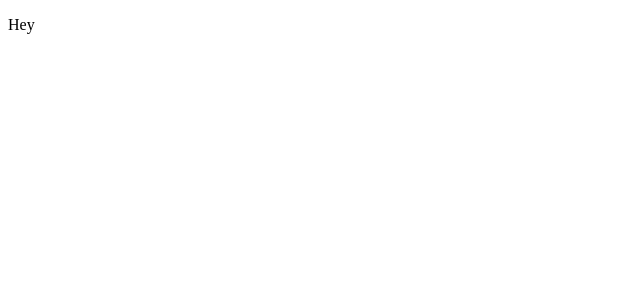
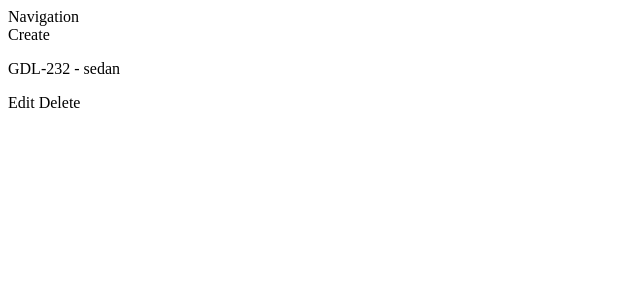
Before and after one commit to akosfi/donehw, a React (Create React App) app: page / in a window 1280 px wide. Shown: the top 300 px of the page, without its empty margins (0-640 px from the left). Built offline with nearby package versions, Linux system fonts and the light colour scheme.

Commit message:
[feature] Basic layout for car pages.

```diff
--- a/package.json
+++ b/package.json
@@ -16,6 +16,7 @@
     "@types/react": "^17.0.38",
     "@types/react-dom": "^17.0.11",
     "@types/react-redux": "^7.1.22",
+    "@types/react-router-dom": "^5.3.2",
     "@types/redux": "^3.6.0",
     "@types/redux-saga": "^0.10.5",
     "@types/uuid": "^8.3.4",
@@ -23,6 +24,7 @@
     "react": "^17.0.2",
     "react-dom": "^17.0.2",
     "react-redux": "^7.2.6",
+    "react-router-dom": "^6.2.1",
     "react-scripts": "5.0.0",
     "redux": "^4.1.2",
     "redux-saga": "^1.1.3",
--- a/src/App.tsx
+++ b/src/App.tsx
@@ -1,8 +1,12 @@
 import React, { FC, memo, useEffect } from "react";
 import { useDispatch } from "react-redux";
+import { Routes, Route } from "react-router-dom";
 //
 import { CarActions } from "redux/car/slice";
 import { RouteActions } from "redux/route/slice";
+import Navigation from "components/common/Navigation";
+import CarsPage from "components/pages/CarsPage";
+import CarsEditPage from "components/pages/CarsEditPage";
 
 const App: FC = () => {
     const dispatch = useDispatch();
@@ -12,7 +16,16 @@ const App: FC = () => {
         dispatch(RouteActions.loadRoutesRequest());
     }, [dispatch]);
 
-    return <p>Hey</p>;
+    return (
+        <>
+            <Navigation />
+            <Routes>
+                <Route path="/" element={<CarsPage />} />
+                <Route path="/cars" element={<CarsPage />} />
+                <Route path="/cars/:id" element={<CarsEditPage />} />
+            </Routes>
+        </>
+    );
 };
 
 export default memo(App);
--- /dev/null
+++ b/src/components/common/Navigation/index.tsx
@@ -0,0 +1,7 @@
+import { FC, memo } from "react";
+
+const Navigation: FC = () => {
+    return <div>Navigation</div>;
+};
+
+export default memo(Navigation);
--- /dev/null
+++ b/src/components/common/car/CarEditForm/index.tsx
@@ -0,0 +1,38 @@
+import { FC, memo, useEffect } from "react";
+import { useDispatch } from "react-redux";
+//
+import DeleteCarSaga from "redux/car/sagas/deleteCarSaga";
+import { CarActions } from "redux/car/slice";
+
+type Props = {
+    id: string | null;
+    isCreationMode?: boolean;
+};
+
+const CarEditForm: FC<Props> = ({ id, isCreationMode = false }) => {
+    const dispatch = useDispatch();
+
+    useEffect(() => {
+        if (id !== null && !isCreationMode) {
+            //TODO reload default props
+        }
+    }, [id, isCreationMode]);
+
+    const handleSubmit = () => {
+        if (!isCreationMode && id !== null) {
+            //dispatch(CarActions.editCarRequest({}))
+        } else {
+            //dispatch(CarActions.createCarRequest({}))
+        }
+    };
+
+    return (
+        <div>
+            <div>
+                <span>CarEditForm {id}</span>
+            </div>
+        </div>
+    );
+};
+
+export default memo(CarEditForm);
--- /dev/null
+++ b/src/components/pages/CarsEditPage/index.tsx
@@ -0,0 +1,16 @@
+import { FC, memo } from "react";
+import { useParams } from "react-router-dom";
+//
+import CarEditForm from "components/common/car/CarEditForm";
+
+const CarsEditPage: FC = () => {
+    const { id } = useParams<{ id: string }>();
+
+    return (
+        <div>
+            <CarEditForm id={id || null} />
+        </div>
+    );
+};
+
+export default memo(CarsEditPage);
--- /dev/null
+++ b/src/components/pages/CarsPage/components/CarsList/components/CarsListItem/index.tsx
@@ -0,0 +1,38 @@
+import { FC, memo } from "react";
+import { useDispatch, useSelector } from "react-redux";
+import { useNavigate } from "react-router-dom";
+//
+import CarSelectors from "redux/car/selectors";
+import { CarActions } from "redux/car/slice";
+
+type Props = {
+    id: string;
+};
+
+const CarsListItem: FC<Props> = ({ id }) => {
+    const car = useSelector(CarSelectors.createGetCarById(id));
+
+    const dispatch = useDispatch();
+
+    const navigate = useNavigate();
+
+    const handleDeleteButtonClick = () => dispatch(CarActions.deleteCarRequest({ carId: id }));
+    const handleEditButtonClick = () => navigate(`/cars/${id}`);
+
+    if (!car) {
+        return null;
+    }
+
+    return (
+        <div>
+            <p>
+                {car.licensePlateNumber} - {car.type}
+            </p>
+            <p>
+                <span onClick={handleEditButtonClick}>Edit</span> <span onClick={handleDeleteButtonClick}>Delete</span>
+            </p>
+        </div>
+    );
+};
+
+export default memo(CarsListItem);
--- /dev/null
+++ b/src/components/pages/CarsPage/components/CarsList/index.tsx
@@ -0,0 +1,20 @@
+import { FC, memo } from "react";
+import { useSelector } from "react-redux";
+import { map } from "lodash";
+//
+import CarSelectors from "redux/car/selectors";
+import CarsListItem from "components/pages/CarsPage/components/CarsList/components/CarsListItem";
+
+const CarsList: FC = () => {
+    const cars = useSelector(CarSelectors.getCars);
+
+    return (
+        <div>
+            {map(cars, ({ id }) => (
+                <CarsListItem key={id} id={id} />
+            ))}
+        </div>
+    );
+};
+
+export default memo(CarsList);
--- /dev/null
+++ b/src/components/pages/CarsPage/index.tsx
@@ -0,0 +1,16 @@
+import { FC, memo } from "react";
+//
+import CarsList from "components/pages/CarsPage/components/CarsList";
+
+const CarsPage: FC = () => {
+    return (
+        <div>
+            <div>
+                <span>Create</span>
+            </div>
+            <CarsList />
+        </div>
+    );
+};
+
+export default memo(CarsPage);
--- a/src/index.tsx
+++ b/src/index.tsx
@@ -1,6 +1,7 @@
 import React from "react";
 import ReactDOM from "react-dom";
 import { Provider } from "react-redux";
+import { BrowserRouter } from "react-router-dom";
 //
 import store from "redux/store";
 //
@@ -10,7 +11,9 @@ import App from "./App";
 ReactDOM.render(
     <React.StrictMode>
         <Provider store={store}>
-            <App />
+            <BrowserRouter>
+                <App />
+            </BrowserRouter>
         </Provider>
     </React.StrictMode>,
     document.getElementById("root")
```
Also changed, not shown: 1 other file (tests, documents, lock files or other folders).
